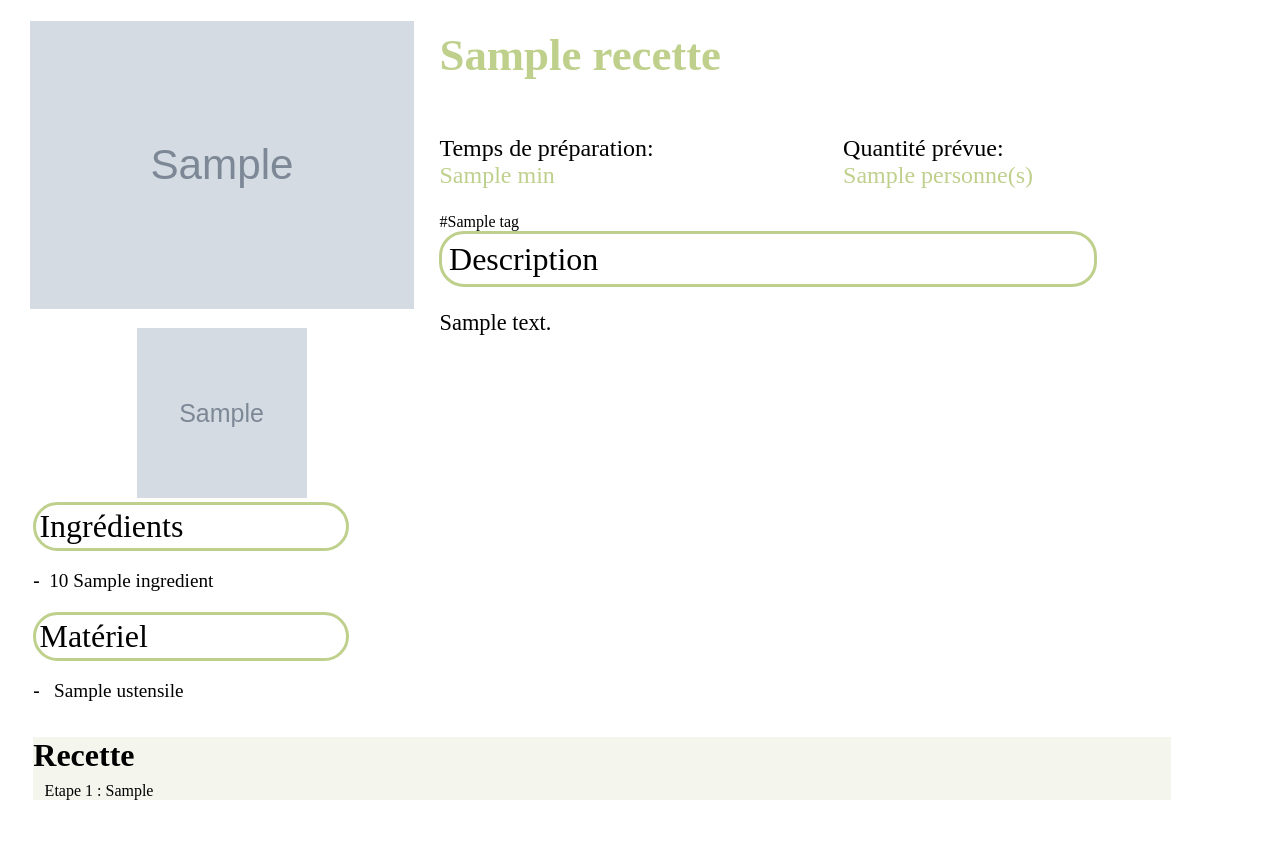
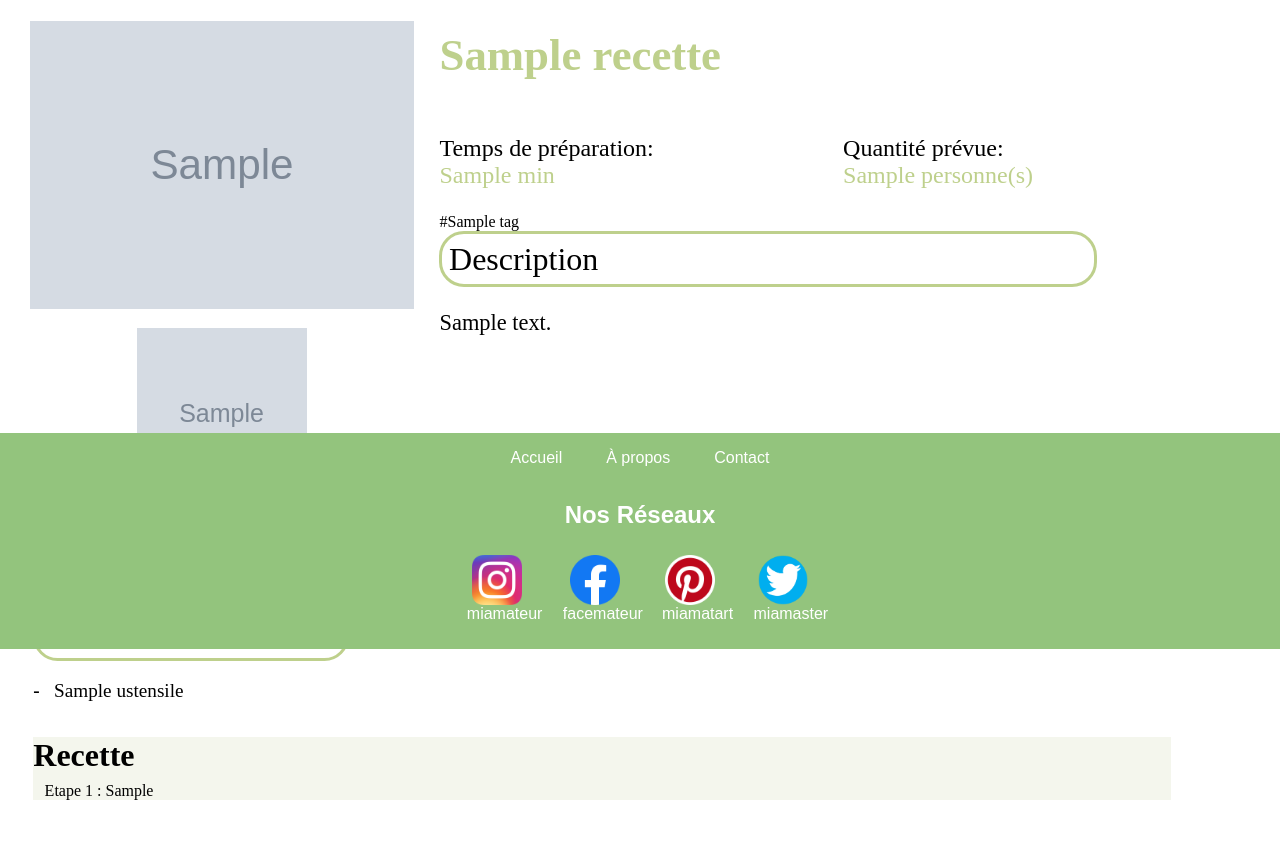
Before and after one commit to G1ul1o/Miamateur, a PHP site: page /HTML/recette.php?id=1 in a window 1280 px wide. Shown: the part 151-999 px from the top of the page. Before the commit the page ends 951 px from the top, so only its background shows below. Run offline with PHP 8.4, Linux system fonts and the light colour scheme; tables that the repository leaves empty or names only in its code hold one stand-in row (values such as "Sample post"); grey boxes marked "Sample" are stand-in pictures.

Commit message:
FOOTER !!!

```diff
--- a/CSS/FOOTER.css
+++ b/CSS/FOOTER.css
@@ -1,14 +1,19 @@
 /*
 FOOTER
 */
-footer{
-    align-items: center;
+footer {
+    position: fixed;
     bottom: 0;
     width: 100%;
-    left : 0;
-    position: fixed;
     background-color: #93c47d;
     text-align: center;
+    opacity: 0;
+    transition: opacity 0.3s ease;
+    left: 0;
+}
+
+footer.show {
+    opacity: 1;
 }
 
 #lefooter {
@@ -76,3 +81,8 @@ footer h2 {
     font-family: "Arial", sans-serif;
     margin: 0;
 }
+
+main {
+    flex-grow: 1;
+    padding-bottom: 300px;
+}
--- a/HTML/recette.php
+++ b/HTML/recette.php
@@ -27,6 +27,7 @@
     <meta charset="UTF-8">
     <title>Miamateur: Plat</title>
     <script src="../JS/index.js" defer></script>
+    <script src="https://code.jquery.com/jquery-3.6.0.min.js"></script>
     <link rel="stylesheet" href="../CSS/recette.css">
     <link rel="stylesheet" href="../CSS/HEADER.css">
     <link rel="stylesheet" href="../CSS/FOOTER.css">
@@ -151,5 +152,34 @@
             </dl>
         </div>
     </main>
+    <footer class="show-footer">
+        <div id="lefooter">
+            <ul id="boutons-cliquables">
+                <li><a href="#" class="lien_footer">Accueil</a></li>
+                <li><a href="#" class="lien_footer">À propos</a></li>
+                <li><a href="#" class="lien_footer">Contact</a></li>
+            </ul>
+            <br>
+            <h2>Nos Réseaux</h2>
+            <ul id="social_media">
+                <div class="items_social">
+                    <li><img  src = "image/Instagram-logo.png" alt="insta" ></li>
+                    <li><a href="#" class="lien_footer_reseau">miamateur</a> </li>
+                </div>
+                <div class="items_social">
+                    <li><img  src = "image/facebook-logo.png" alt="facebook"> </li>
+                    <li><a href="#" class="lien_footer_reseau">facemateur</a> </li>
+                </div>
+                <div class="items_social">
+                    <li><img src = "image/pinterest-logo.png" alt="pinterest"> </li>
+                    <li><a href="#" class="lien_footer_reseau">miamatart</a> </li>
+                </div>
+                <div class="items_social">
+                    <li><img  src = "image/twitter-logo.png" alt="twitter" > </li>
+                    <li><a href="#" class="lien_footer_reseau">miamaster</a> </li>
+                </div>
+            </ul>
+        </div>
+    </footer>
 </body>
 </html>
--- a/JS/index.js
+++ b/JS/index.js
@@ -36,3 +36,15 @@ const searchButton = document.getElementById('searchButton');
 searchButton.addEventListener('click', () => {
     const searchString = searchBar.value;
 });
+
+
+// Attendre que le contenu de la page soit chargé
+$(window).scroll(function() {
+    var scrollHeight = $(document).height();
+    var scrollPosition = $(window).height() + $(window).scrollTop();
+    if ((scrollHeight - scrollPosition) / scrollHeight === 0) {
+        $('footer').addClass('show');
+    } else {
+        $('footer').removeClass('show');
+    }
+});
```
Also changed, not shown: HTML/formulaire.php (+32 -0 lines), HTML/search.php (+30 -0 lines), index.php (+6 -5 lines), image/Instagram-logo.png (added), image/facebook-logo.png (added), image/pinterest-logo.png (added), image/twitter-logo.png (added).
